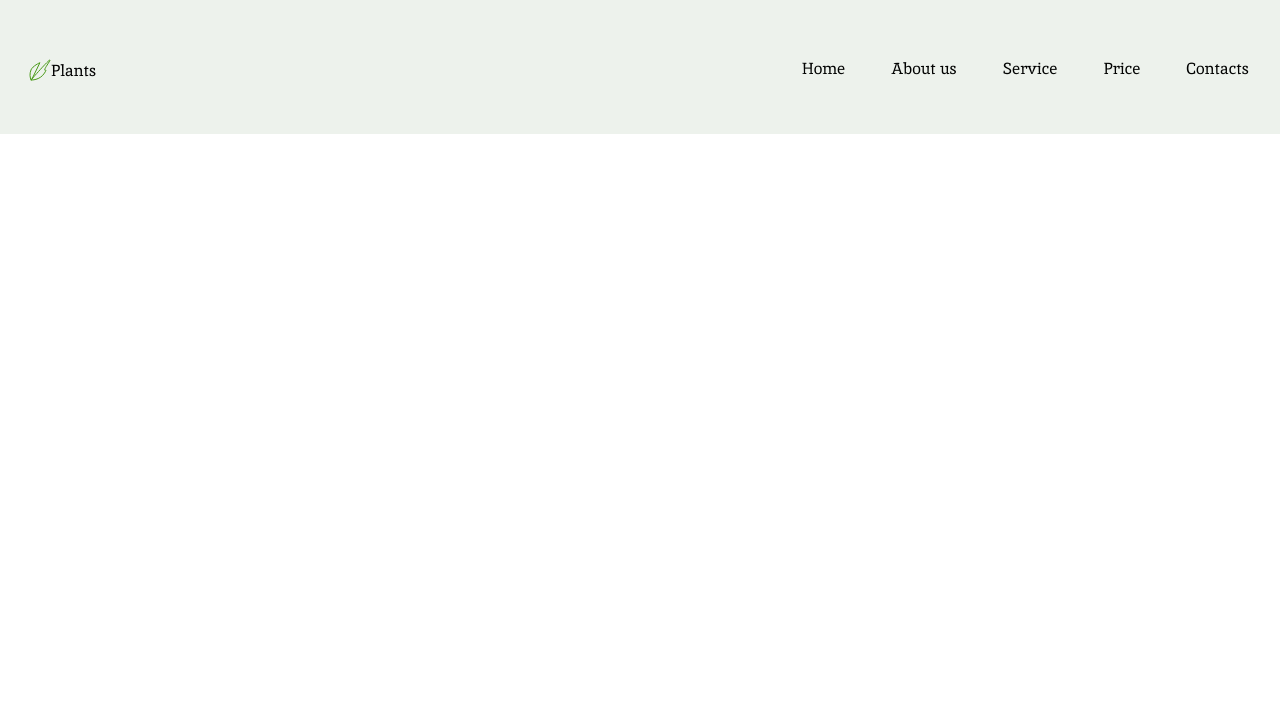
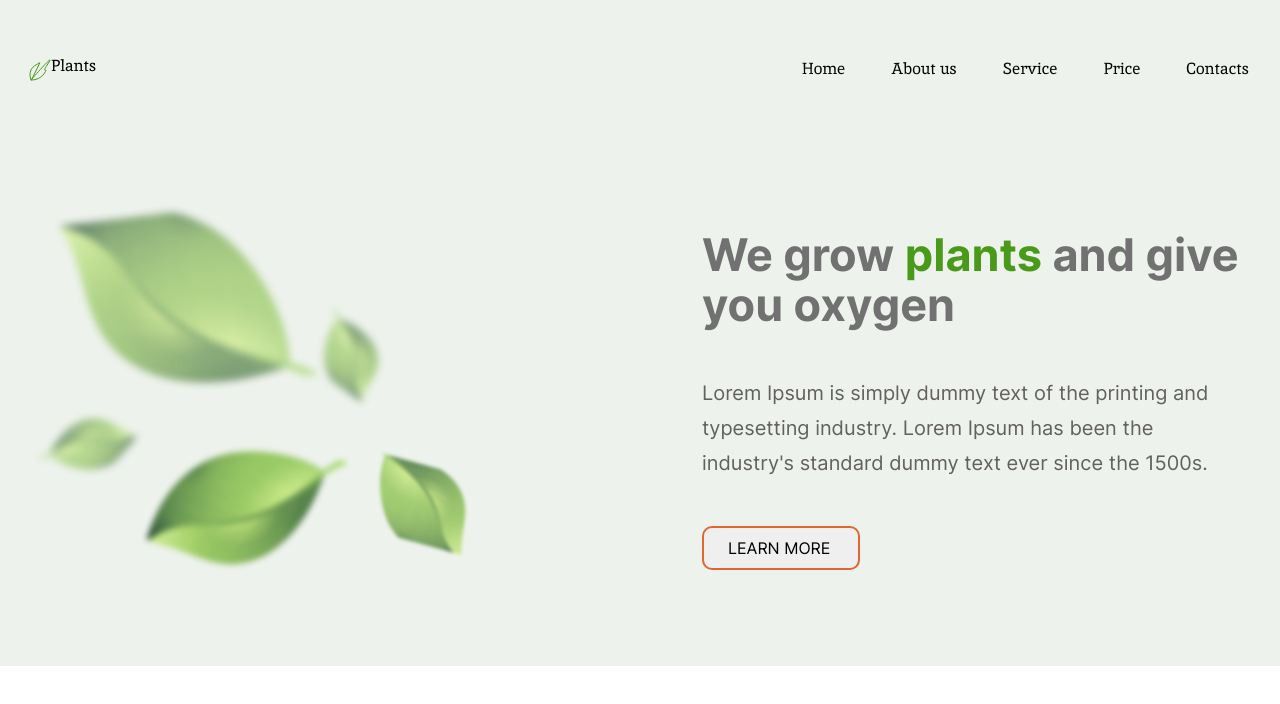
Before and after one commit to letohx/RS-School-JS-FE-PreSchool-2022Q4-Clone, a plain HTML site: page plants/index.html in a window 1280 px wide. Drawn offline with Linux system fonts and the light colour scheme.

Commit message:
feat: add section welcome

```diff
--- a/plants/css/style.css
+++ b/plants/css/style.css
@@ -63,7 +63,8 @@ body{
   margin: 0 auto;
 }
 
-/* header */
+/* header start*/
+
 .header{
   background: #EDF2EC;
 }
@@ -78,12 +79,12 @@ body{
   min-height: 134px;
 }
 .header__logo{
-     width: 100px;
-     height: 22px;
-     display: flex;
-     flex-wrap: wrap;
-     align-items: flex-end;
-   }
+  width: 100px;
+  height: 22px;
+  display: flex;
+  flex-wrap: wrap;
+  lign-items: flex-end;
+}
 .header__list{
   display: flex;
   flex-wrap: wrap;
@@ -111,5 +112,79 @@ body{
 }
 .header__link:hover, .header__link:focus, .header__link:active{
   color: #E06733;
+  font-weight: 700;
   transition: .2s;
 }
+
+/* header end*/
+
+/* welcome start*/
+
+.welcome{
+  min-height: 532px;
+  background: #EDF2EC;
+  display: flex;
+  justify-content: center;
+  align-items: center;
+}
+.welcome__wrapper{
+  width: 1222px;
+  display: flex;
+  justify-content: space-between;
+  align-items: center;
+}
+.leafs{
+  width: 449px;
+  height: auto;
+}
+.welcome-text{
+  width: 549px;
+  height: 340px;
+  display: flex;
+  flex-direction: column;
+	justify-content: space-between;
+	align-items: flex-start;
+	align-content: stretch;
+}
+.welcome-text-header{
+  font-family: 'Inter';
+  font-style: normal;
+  font-weight: 700;
+  font-size: 45px;
+  line-height: 50px;
+  color: #717171;
+}
+.green-color{
+  color: #499A18
+}
+.welcome-text-text{
+  font-family: 'Inter';
+  font-style: normal;
+  font-weight: 400;
+  font-size: 20px;
+  line-height: 35px;
+  color: #636060;
+}
+.button{
+  width: 158px;
+  height: 44px;
+  font-family: 'Inter';
+  font-style: normal;
+  font-weight: 400;
+  font-size: 16px;
+  line-height: 20px;
+  display: flex;
+  align-items: center;
+  text-align: center;
+  padding: 14px 24px;
+  border: 2px solid #E06733;
+  border-radius: 10px;
+  color: #000000;
+}
+.button:hover, .button:focus, .button:active{
+  background: #E06733;
+  color: #FFFFFF;
+  transition: .3s;
+}
+
+/* welcome end*/
--- a/plants/index.html
+++ b/plants/index.html
@@ -45,5 +45,20 @@
             </div>
         </div>
     </header>
+    <main class="main">
+        <section class="welcome">
+            <div class="welcome__wrapper">
+                <div class="leafs">
+                    <img src="./img/leafs.png" alt="leafs" class="welcome__leafs-pic">
+                </div>
+
+                <div class="welcome-text">
+                    <h1 class="welcome-text-header">We grow <span class="green-color">plants</span> and give you oxygen</h1>
+                    <p class="welcome-text-text">Lorem Ipsum is simply dummy text of the printing and typesetting industry. Lorem Ipsum has been the industry's standard dummy text ever since the 1500s.</p>
+                    <button class="button">LEARN MORE</button>
+                </div>
+            </div>
+        </section>
+    </main>
 </body>
 </html>
```
Also changed, not shown: plants/img/leafs.png (added).
